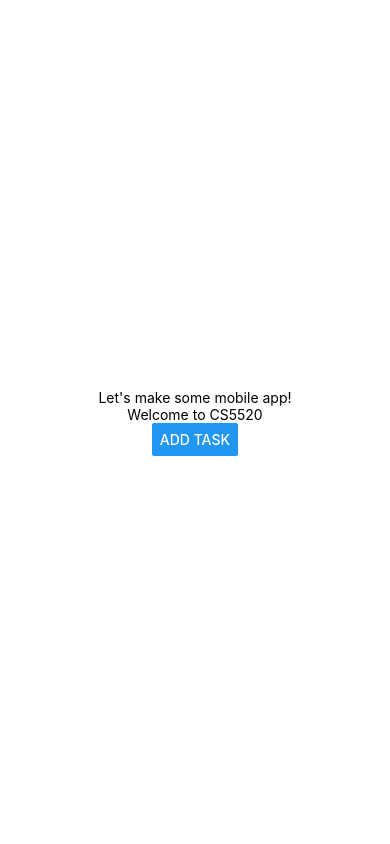
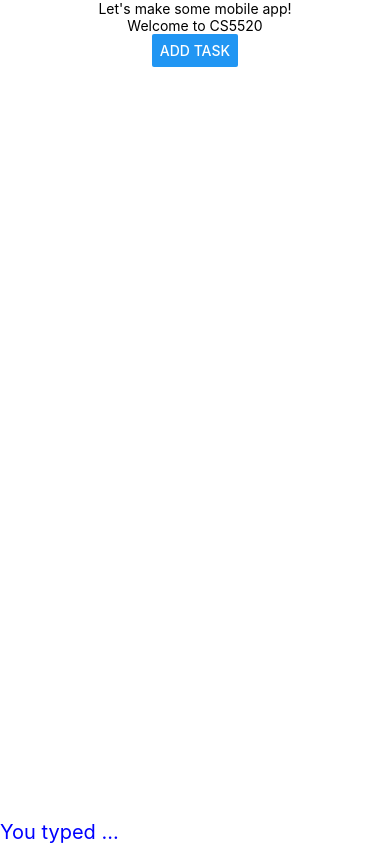
Before and after one commit to qcwssss/CS5520, a React Native app: screen / in a window 390 px wide. Built offline with nearby package versions, Linux system fonts and the light colour scheme.

Commit message:
adding styles

```diff
--- a/App.js
+++ b/App.js
@@ -1,47 +1,65 @@
-import { StatusBar } from 'expo-status-bar';
-import { useState } from 'react';
-import { Button, StyleSheet, Text, View } from 'react-native';
-import Header from './components/Header';
-import Input from './components/Input';
-
+import { StatusBar } from "expo-status-bar";
+import { useState } from "react";
+import { Button, StyleSheet, Text, View, SafeAreaView } from "react-native";
+import Header from "./components/Header";
+import Input from "./components/Input";
 
 export default function App() {
-  const name = 'CS5520'
+  const name = "CS5520";
 
-  const [enteredText, setEnteredText] = useState('')
+  const [enteredText, setEnteredText] = useState("...");
   const [modalVisible, setModalVisible] = useState(false);
 
   const onTextEnter = (textChanged) => {
-    setEnteredText(textChanged)
-    setModalVisible(false)
-  }
+    setEnteredText(textChanged);
+    setModalVisible(false);
+  };
 
   const onCancel = () => {
-    setModalVisible(false)
-  }
+    setModalVisible(false);
+  };
 
   return (
-    <View style={styles.container}>
-      <Text>Let's make some mobile app!</Text>
-      <Header appName={name}/>
-      <Button title="Add task" onPress={() => {setModalVisible(true)}} />
+    <SafeAreaView style={styles.container}>
+      <View style={styles.topContainer}>
+        <Text>Let's make some mobile app!</Text>
+        <Header appName={name} />
+        <Button
+          title="Add task"
+          onPress={() => {
+            setModalVisible(true);
+          }}
+        />
+      </View>
       <Input
-      modalVisible={modalVisible}
-      onCancel={onCancel}
-       textUpdateFunction={onTextEnter}
-
-       />
+        modalVisible={modalVisible}
+        onCancel={onCancel}
+        textUpdateFunction={onTextEnter}
+      />
       <StatusBar style="auto" />
-      <Text>{enteredText}</Text>
-    </View>
+      <Text style={styles.typedText}>You typed {enteredText}</Text>
+    </SafeAreaView>
   );
 }
 
 const styles = StyleSheet.create({
   container: {
     flex: 1,
-    backgroundColor: '#fff',
-    alignItems: 'center',
-    justifyContent: 'center',
+    backgroundColor: "#fff",
+    alignItems: "stretch",
+    justifyContent: "center",
+  },
+  typedText: {
+    paddingTop: 40,
+    fontSize: 20,
+    color: "blue",
+  },
+  topContainer: {
+    flex: 1,
+    alignItems: "center",
+  },
+  bottomContainer: {
+    flex: 4,
+    backgroundColor: "551255",
   },
 });
--- a/components/Input.js
+++ b/components/Input.js
@@ -1,43 +1,84 @@
-import { View, Button, TextInput, Modal, StyleSheet, Image } from 'react-native'
+import {
+  View,
+  Button,
+  TextInput,
+  Modal,
+  StyleSheet,
+  Image,
+} from "react-native";
 
-import React, { useState } from 'react'
+import React, { useState } from "react";
 
-const Input = ({modalVisible, textUpdateFunction, onCancel}) => {
-
-  const [text,setText] = useState('')
+const Input = ({ modalVisible, textUpdateFunction, onCancel }) => {
+  const [text, setText] = useState("");
 
   return (
     <Modal visible={modalVisible}>
       <View style={styles.container}>
-      <Image source={{uri: 'https://cdn-icons-png.flaticon.com/512/2617/2617812.png'}}
-       style={styles.image} />
-        <TextInput style={ {backgroundColor: "red"}} value={text}
-        onChangeText={(changedText) => {
-          setText(changedText)
-        }}/>
-        <Button title='Confirm' onPress={()=> {
-          textUpdateFunction(text)
-          setText('')
-        }}></Button>
+        <Image
+          source={{
+            uri: "https://cdn-icons-png.flaticon.com/512/2617/2617812.png",
+          }}
+          style={styles.image}
+        />
 
-        <Button title='Cancel' onPress={onCancel} />
+        <TextInput
+          style={styles.input}
+          placeholder="Type something"
+          value={text}
+          onChangeText={(changedText) => {
+            setText(changedText);
+          }}
+        />
 
+        <View style={styles.btnContainer}>
+          <View style={styles.button}>
+            <Button
+              title="Confirm"
+              onPress={() => {
+                textUpdateFunction(text);
+                setText("");
+              }}
+            ></Button>
+          </View>
+          <View style={styles.button}>
+            <Button title="Cancel" onPress={onCancel} />
+          </View>
+        </View>
       </View>
-      </Modal>
-  )
-}
+    </Modal>
+  );
+};
 
 const styles = StyleSheet.create({
   container: {
     flex: 1,
-    backgroundColor: '#aaa',
-    alignItems: 'center',
-    justifyContent: 'center',
+    backgroundColor: "#fff",
+    alignItems: "center",
+    justifyContent: "center",
   },
   image: {
-    height:100,
-    width:100
-  }
+    height: 100,
+    width: 100,
+  },
+  input: {
+    margin: 12,
+    alignItems: "center",
+    justifyContent: "center",
+    borderBottomWidth: 3,
+    padding: 10,
+    width: "40%",
+    borderBottomColor: "rebeccapurple",
+  },
+  btnContainer: {
+    flexDirection: "row",
+  },
+  button: {
+    backgroundColor: "#aaa",
+    marginHorizontal: 5,
+    fontSize: "10",
+    width: "30%",
+  },
 });
 
-export default Input
+export default Input;
```
